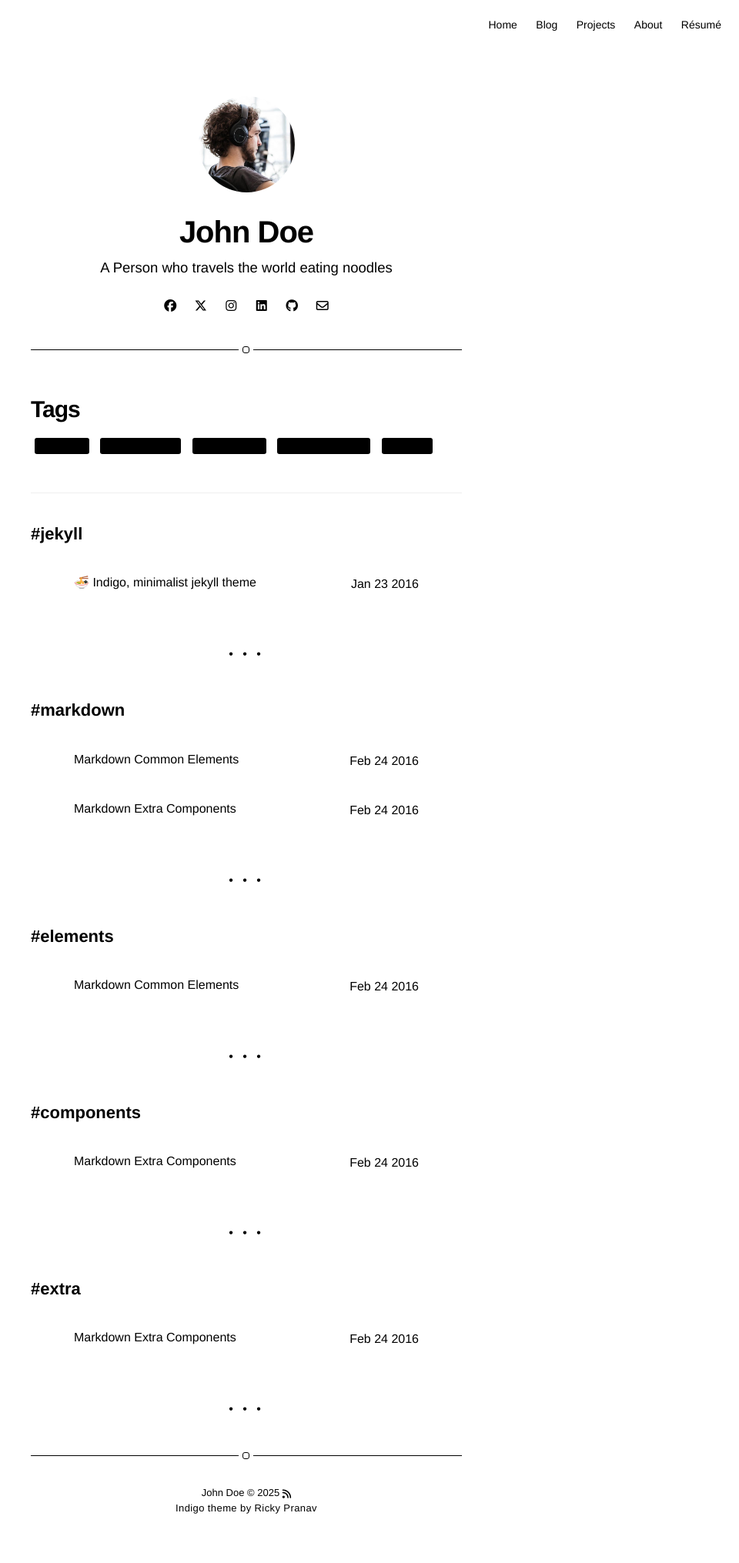
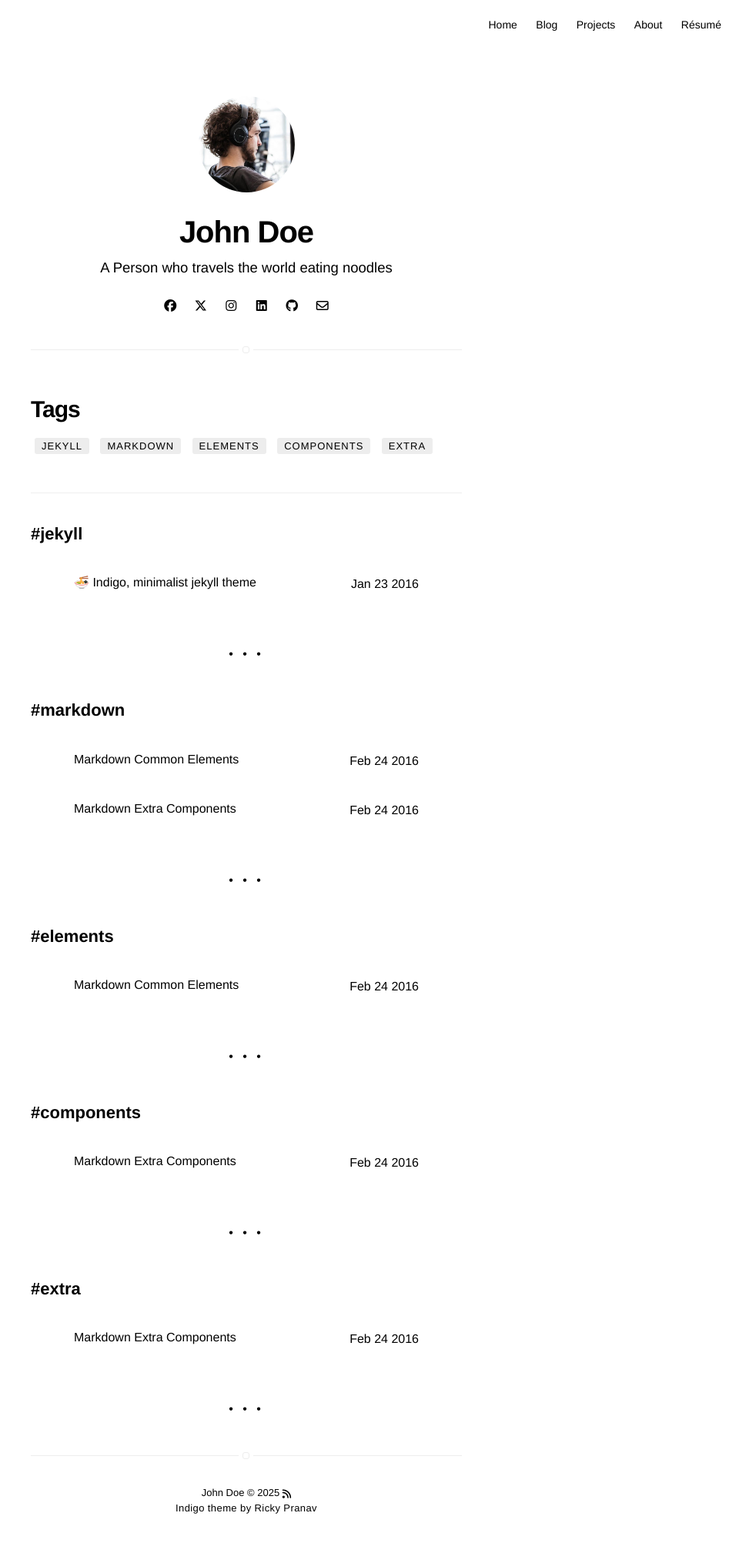
Before and after one commit to RickyPranav/RickyPranav.github.io, a Jekyll site: the page built from tags.html, in a window 1280 px wide. Shown: the whole page at 77% size, without its empty margins (320-1280 px from the left). Built offline with Jekyll 4.4.1, drawn with Linux system fonts in a browser that asks for light colours; nearby versions of some CDN libraries; emoji names are drawn with the system emoji font.

Commit message:
Update variables.sass

```diff
--- a/_sass/base/variables.sass
+++ b/_sass/base/variables.sass
@@ -5,7 +5,7 @@ $alpha: #000
 $beta: #000
 $gama: #000
 $delta: #000
-$epsilon: #000
+$epsilon: #ededed
 $omega: #fff
 $zeta: #000
 $kappa: #000
```
